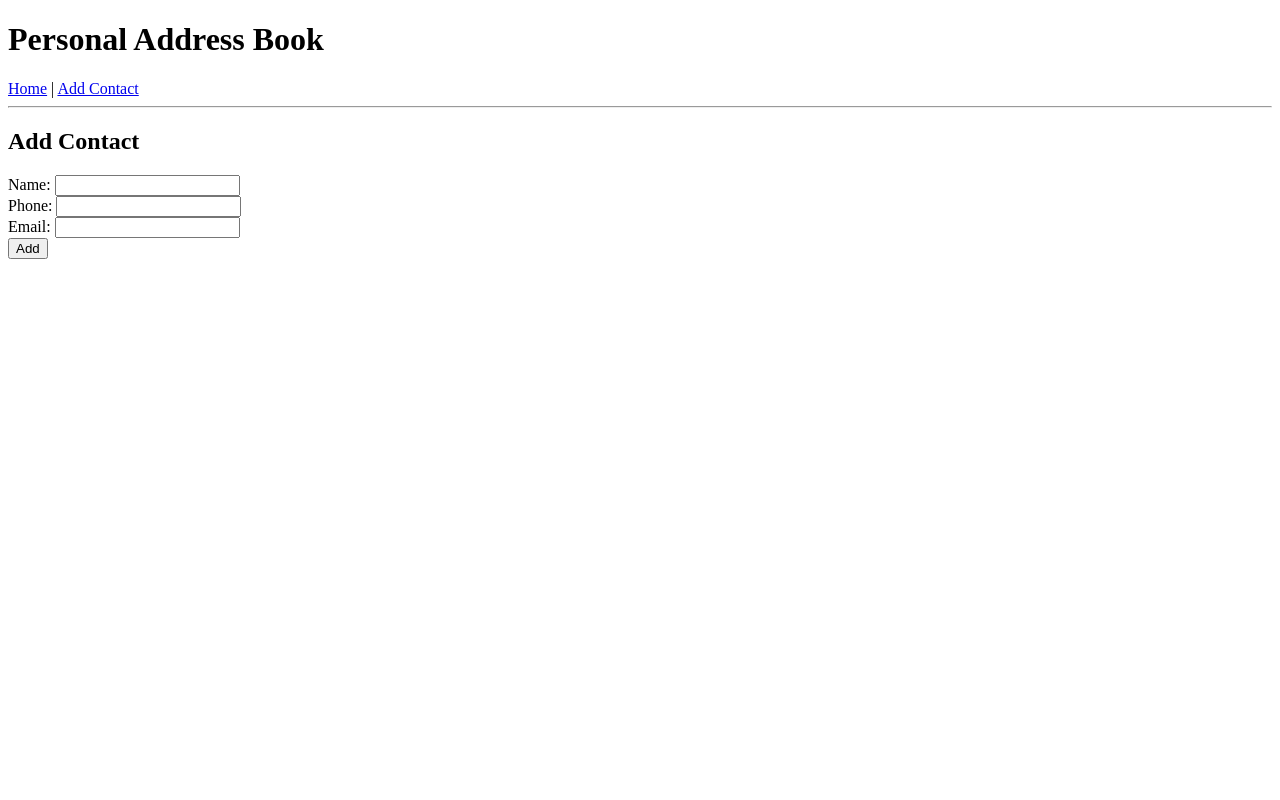
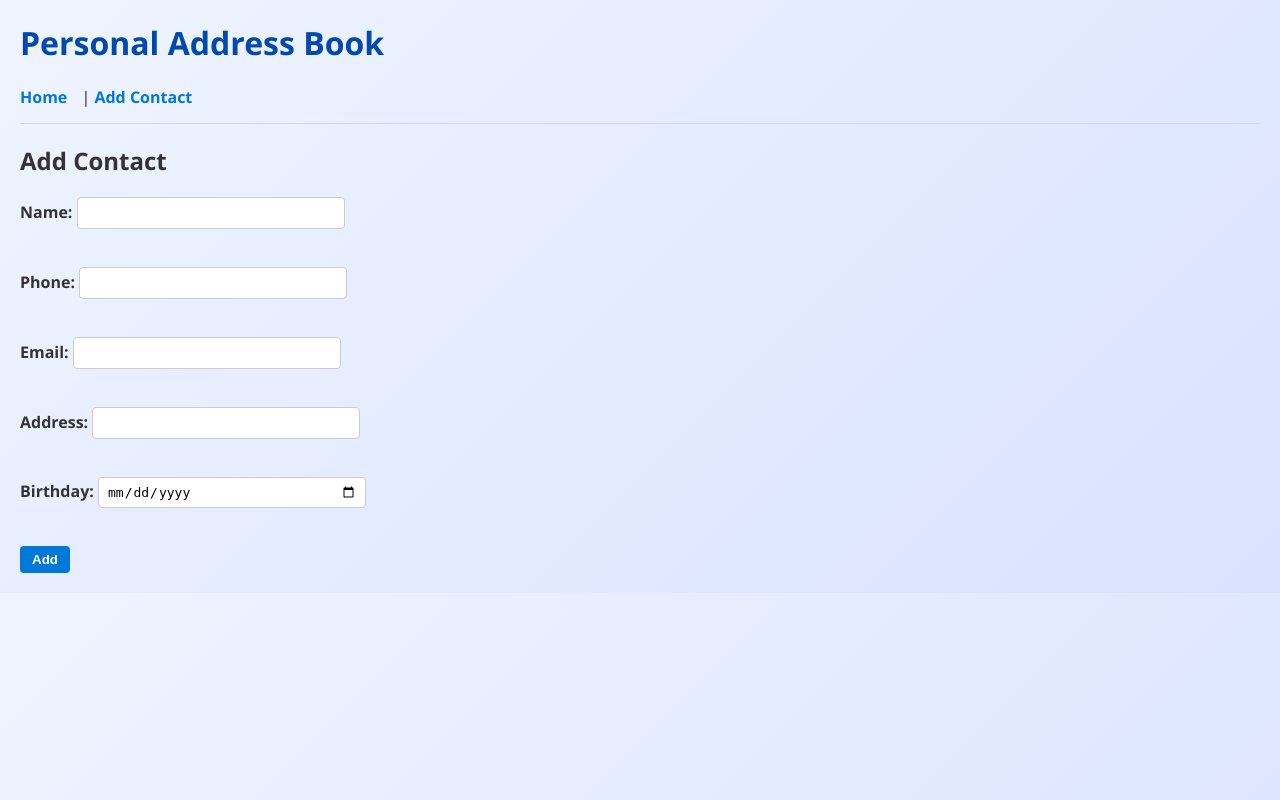
Before and after one commit to matthewtopp/PythonAddressBook, a Flask app: page /add in a window 1280 px wide. Run offline with Flask 3, Linux system fonts and the light colour scheme.

Commit message:
update database, page look and feel.

```diff
--- a/app.py
+++ b/app.py
@@ -13,6 +13,8 @@ def init_db():
             name TEXT NOT NULL,
             phone TEXT,
             email TEXT
+            address TEXT,
+            birthday TEXT
         )
     ''')
     conn.commit()
@@ -33,10 +35,13 @@ def add():
         name = request.form['name']
         phone = request.form['phone']
         email = request.form['email']
+        address = request.form['address']
+        birthday = request.form['birthday']
+
         conn = sqlite3.connect(DB_NAME)
         c = conn.cursor()
-        c.execute('INSERT INTO contacts (name, phone, email) VALUES (?, ?, ?)',
-                  (name, phone, email))
+        c.execute('INSERT INTO contacts (name, phone, email, address, birthday) VALUES (?, ?, ?, ?, ?)',
+                  (name, phone, email, address, birthday))
         conn.commit()
         conn.close()
         return redirect(url_for('index'))
@@ -50,8 +55,10 @@ def edit(id):
         name = request.form['name']
         phone = request.form['phone']
         email = request.form['email']
-        c.execute('UPDATE contacts SET name=?, phone=?, email=? WHERE id=?',
-                  (name, phone, email, id))
+        address = request.form['address']
+        birthday = request.form['birthday']
+        c.execute('UPDATE contacts SET name=?, phone=?, email=?, address=?, birthday=? WHERE id=?',
+                  (name, phone, email, address, birthday, id))
         conn.commit()
         conn.close()
         return redirect(url_for('index'))
--- /dev/null
+++ b/static/styles.css
@@ -0,0 +1,81 @@
+/* styles.css */
+
+body {
+  font-family: 'Segoe UI', Tahoma, Geneva, Verdana, sans-serif;
+  background: linear-gradient(135deg, #f0f4ff, #d9e2ff);
+  color: #333;
+  margin: 20px;
+}
+
+h1 {
+  color: #004aad;
+  font-weight: 700;
+}
+
+a {
+  color: #0078D7;
+  text-decoration: none;
+  font-weight: 600;
+  margin-right: 10px;
+}
+
+a:hover {
+  text-decoration: underline;
+}
+
+button {
+  background-color: #0078D7;
+  color: white;
+  border: none;
+  padding: 6px 12px;
+  border-radius: 4px;
+  cursor: pointer;
+  font-weight: 600;
+  transition: background-color 0.3s ease;
+}
+
+button:hover {
+  background-color: #005ea1;
+}
+
+input[type="text"], input[type="email"], input[type="tel"], input[type="date"] {
+  border: 1px solid #ccc;
+  padding: 6px 8px;
+  border-radius: 4px;
+  width: 250px;
+  margin-bottom: 10px;
+  font-size: 1em;
+}
+
+form label {
+  display: block;
+  margin-bottom: 6px;
+  font-weight: 600;
+}
+
+ul {
+  list-style-type: none;
+  padding-left: 0;
+}
+
+li {
+  background-color: white;
+  margin-bottom: 10px;
+  padding: 12px 15px;
+  border-radius: 8px;
+  box-shadow: 0 1px 3px rgba(0,0,0,0.1);
+  display: flex;
+  align-items: center;
+  justify-content: space-between;
+}
+
+li a, li form {
+  margin-left: 10px;
+}
+
+hr {
+  border: none;
+  height: 1px;
+  background-color: #d0d7ff;
+  margin: 15px 0;
+}
--- a/templates/base.html
+++ b/templates/base.html
@@ -6,6 +6,7 @@
   <title>Personal Address Book</title>
   <link rel="icon" href="{{ url_for('static', filename='icon.png') }}" type="image/png">
   <link rel="manifest" href="{{ url_for('static', filename='manifest.json') }}">
+  <link rel="stylesheet" href="{{ url_for('static', filename='styles.css') }}">
   <script>
     if ('serviceWorker' in navigator) {
       navigator.serviceWorker.register('/static/service-worker.js');
--- a/templates/form.html
+++ b/templates/form.html
@@ -6,6 +6,9 @@
     <label>Name: <input type="text" name="name" required value="{{ contact[1] if contact else '' }}"></label><br>
     <label>Phone: <input type="tel" name="phone" value="{{ contact[2] if contact else '' }}"></label><br>
     <label>Email: <input type="email" name="email" value="{{ contact[3] if contact else '' }}"></label><br>
+    <label>Address: <input type="text" name="address" value="{{ contact[4] if contact else '' }}"></label><br>
+    <label>Birthday: <input type="date" name="birthday" value="{{ contact[5] if contact else '' }}"></label><br>
+
     <button type="submit">{{ action }}</button>
   </form>
 {% endblock %}
--- a/templates/index.html
+++ b/templates/index.html
@@ -5,7 +5,7 @@
     <ul>
       {% for contact in contacts %}
         <li>
-          {{ contact[1] }} - {{ contact[2] }} - {{ contact[3] }}
+          {{ contact[1] }} - {{ contact[2] }} - {{ contact[3] }} - {{ contact[4] }} - {{ contact[5] }}
           <a href="{{ url_for('edit', id=contact[0]) }}">Edit</a>
           <form method="POST" action="{{ url_for('delete', id=contact[0]) }}" style="display:inline;">
             <button type="submit">Delete</button>
```
Also changed, not shown: contacts.db.
